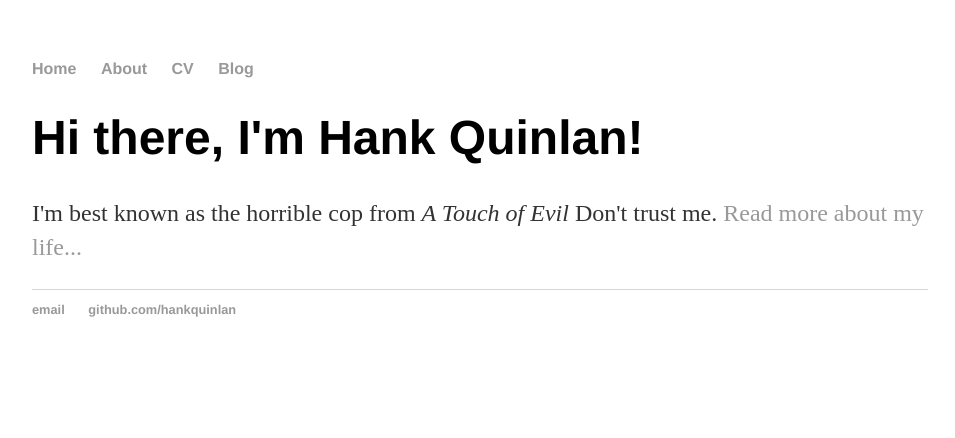
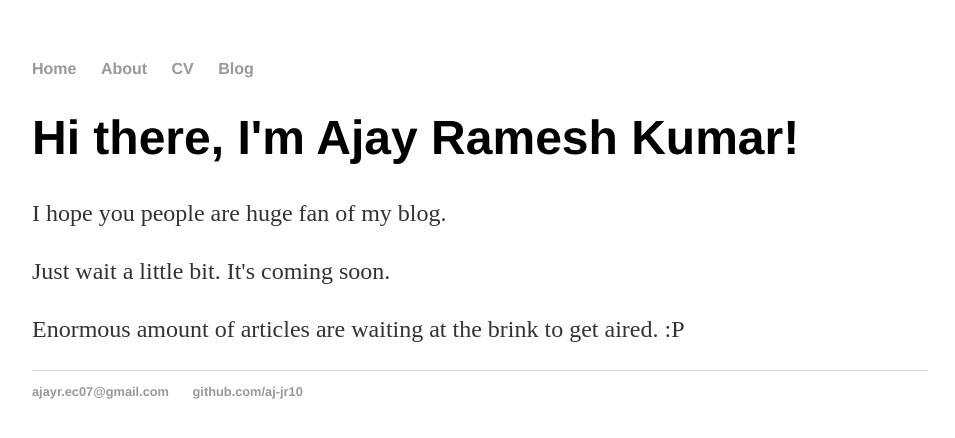
Before and after one commit to ajayrk/Samplepage, a plain HTML site: page index.html in a window 1280 px wide. Shown: the whole page, without its empty margins (160-1115 px from the left). Drawn offline with Linux system fonts and the light colour scheme.

Commit message:
Update index.html

```diff
--- a/index.html
+++ b/index.html
@@ -1,7 +1,7 @@
 <!DOCTYPE html>
 <html>
 	<head>
-		<title>Hank Quinlan, Horrible Cop</title>
+		<title>Ajay Ramesh Kumar, Engineer</title>
 		<!-- link to main stylesheet -->
 		<link rel="stylesheet" type="text/css" href="/css/main.css">
 	</head>
@@ -16,14 +16,16 @@
 		</nav>
 		<div class="container">
     		<div class="blurb">
-        		<h1>Hi there, I'm Hank Quinlan!</h1>
-				<p>I'm best known as the horrible cop from <em>A Touch of Evil</em> Don't trust me. <a href="/about">Read more about my life...</a></p>
+        		<h1>Hi there, I'm Ajay Ramesh Kumar!</h1>
+				<p>I hope you people are huge fan of my blog.</p>
+				<p>Just wait a little bit. It's coming soon.</p>
+				<p>Enormous amount of articles are waiting at the brink to get aired. :P</p>
     		</div><!-- /.blurb -->
 		</div><!-- /.container -->
 		<footer>
     		<ul>
-        		<li><a href="mailto:hankquinlanhub@gmail.com">email</a></li>
-        		<li><a href="https://github.com/hankquinlan">github.com/hankquinlan</a></li>
+        		<li><a href="mailto:ajayr.ec07@gmail.com">ajayr.ec07@gmail.com</a></li>
+        		<li><a href="https://github.com/aj-jr10">github.com/aj-jr10</a></li>
 			</ul>
 		</footer>
 	</body>
```
